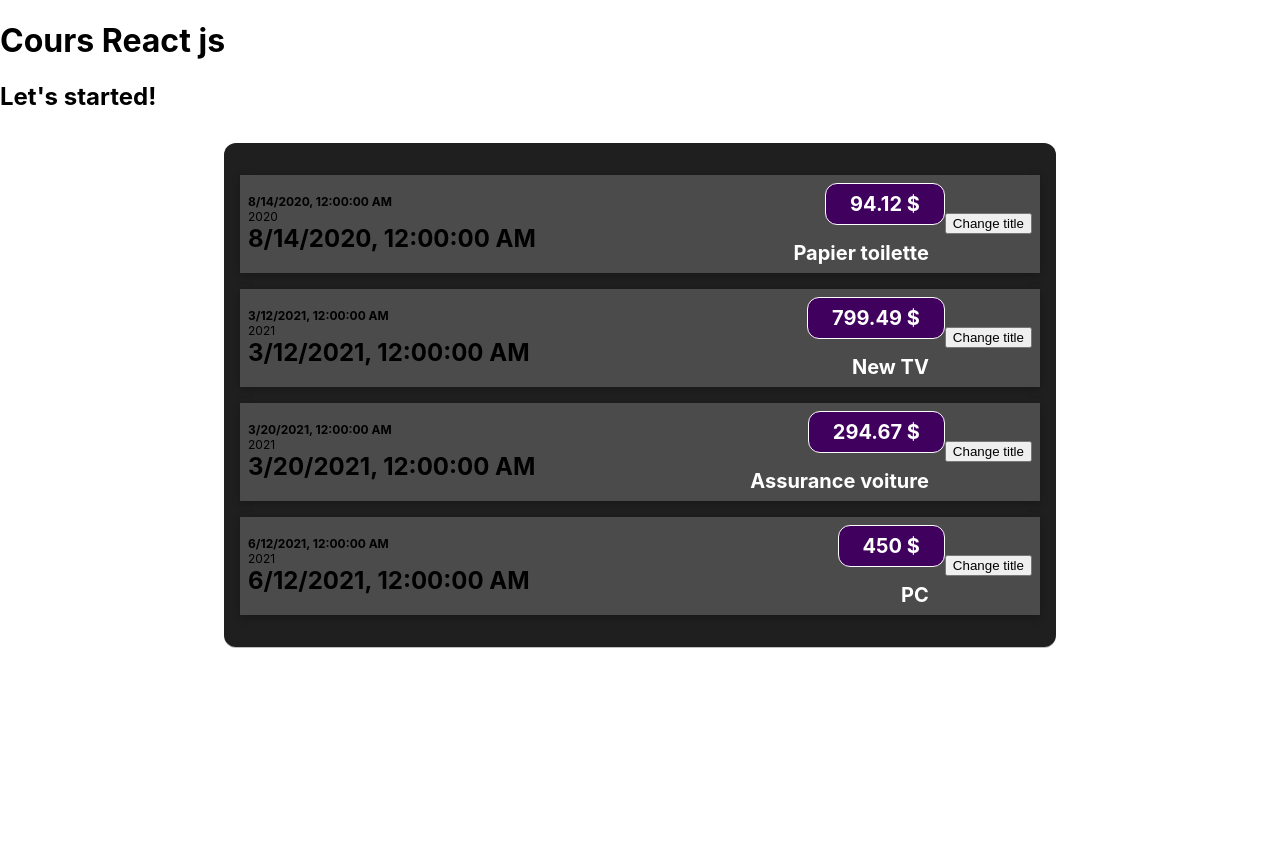
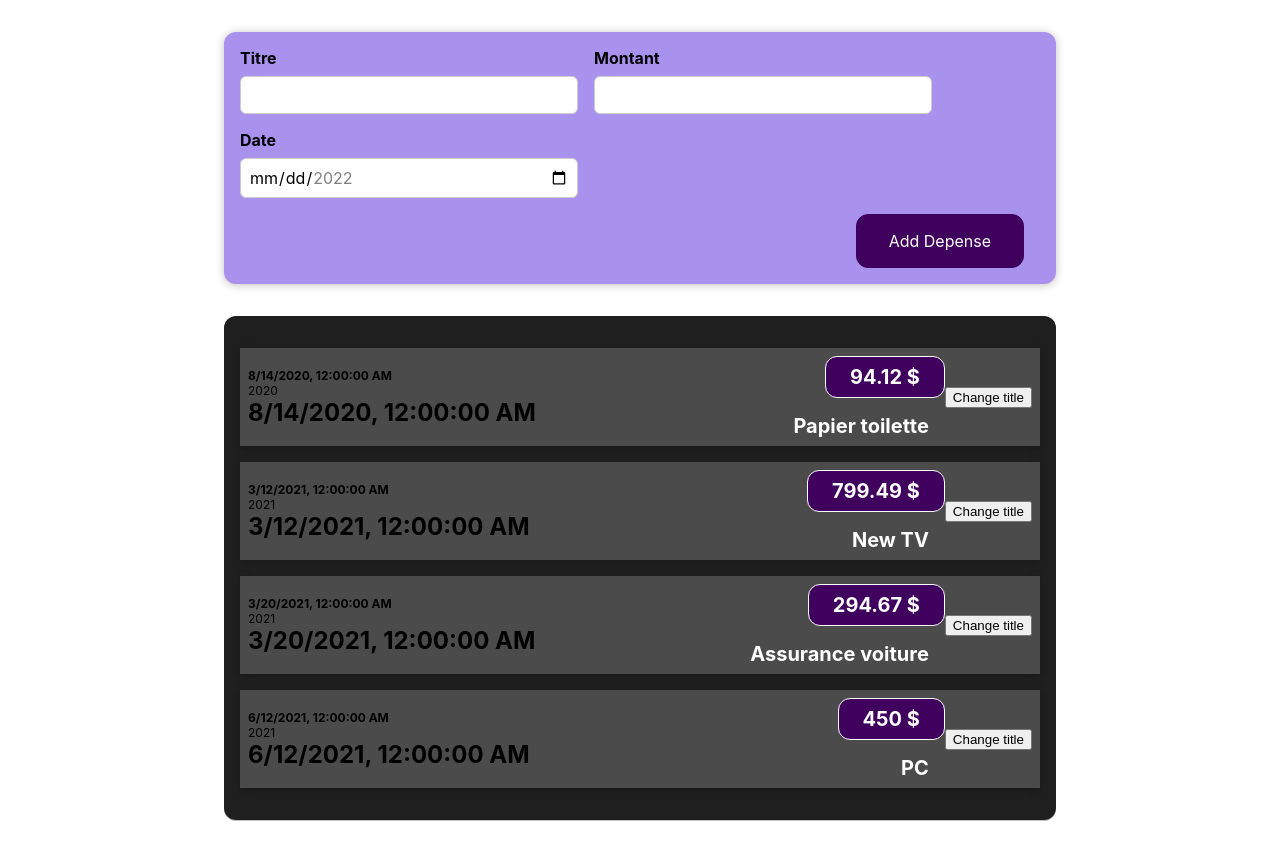
Before and after one commit to HKassogue/app_test_react_js, a React (Create React App) app: page / in a window 1280 px wide. Before the commit the page ends 800 px from the top, so only its background shows below. Built offline with nearby package versions, Linux system fonts and the light colour scheme.

Commit message:
add of new depense component and display

```diff
--- a/src/App.js
+++ b/src/App.js
@@ -1,6 +1,7 @@
 import './App.css';
 import React from 'react';
 import Depenses from './components/expenses/Depenses'
+import NewDepense from './components/newExpense/NewDepense';
 
 const App = () => {
   const depenses = [
@@ -39,13 +40,22 @@ const App = () => {
     </div>
   ); */
 
-  return React.createElement(
+  /* return React.createElement(
     'div',
     {},
     React.createElement('h1', {}, 'Cours React js'),
     React.createElement('h2', {}, "Let's started!"),
     React.createElement(Depenses, {depenses: depenses})
+  ); */
+
+  return (
+    <div>
+      <NewDepense />
+      <Depenses depenses={depenses} />
+    </div>
   );
+
+
 }
 
 export default App;
--- /dev/null
+++ b/src/components/newExpense/DepenseForm.css
@@ -0,0 +1,26 @@
+.new-depense__controls {
+    display: flex;
+    flex-wrap: wrap;
+    gap: 1rem;
+    margin-bottom: 1rem;
+    text-align: left;
+}
+
+.new-depense__control label {
+    font-weight: bold;
+    margin-bottom: 0.5rem;
+    display: block;
+}
+
+.new-depense__control input {
+    font: inherit;
+    padding: 0.5rem;
+    border-radius: 6px;
+    border: 1px solid #ccc;
+    width: 20rem;
+    max-width: 100%;
+}
+
+.new-depense__actions {
+    text-align: right;
+}
--- /dev/null
+++ b/src/components/newExpense/DepenseForm.js
@@ -0,0 +1,27 @@
+import React from "react";
+import './DepenseForm.css';
+
+
+const DepenseForm = () => {
+    return <form>
+        <div className="new-depense__controls">
+            <div className="new-depense__control">
+                <label>Titre</label>
+                <input type='text'/>
+            </div>
+            <div className="new-depense__control">
+                <label>Montant</label>
+                <input type='number' min='0.01' step='0.01'/>
+            </div>
+            <div className="new-depense__control">
+                <label>Date</label>
+                <input type='date' min='2022-03-02' max='2022-09-02'/>
+            </div>
+        </div>
+        <div className="new-depense__actions">
+            <button type="submit">Add Depense</button>
+        </div>
+    </form>
+};
+
+export default DepenseForm;
--- /dev/null
+++ b/src/components/newExpense/NewDepense.css
@@ -0,0 +1,37 @@
+.new-depense {
+    background-color: #a892ee;
+    padding: 1rem;
+    margin: 2rem auto;
+    width: 50rem;
+    max-width: 95%;
+    border-radius: 12px;
+    text-align: center;
+    box-shadow: 0 1px 8px rgba(0, 0, 0, 0.25);
+}
+
+.new-depense button {
+    font: inherit;
+    cursor: pointer;
+    padding: 1rem 2rem;
+    border: 1px solid #40005d;
+    background-color: #40005d;
+    color: white;
+    border-radius: 12px;
+    margin-right: 1rem;
+}
+
+.new-depense button:hover,
+.new-depense button:active {
+    background-color: #510674;
+    border-color: #510674;
+}
+
+.new-depense button.alternative {
+    color: #220131;
+    border-color: transparent;
+}
+
+.new-depense button.alternative:hover,
+.new-depense button.alternative:active{
+    background-color: #ddb3f8;
+}
--- /dev/null
+++ b/src/components/newExpense/NewDepense.js
@@ -0,0 +1,12 @@
+import React from "react";
+import DepenseForm from "./DepenseForm";
+
+import './NewDepense.css'
+
+const NewDepense = () => {
+    return <div className="new-depense">
+            <DepenseForm />
+    </div>
+};
+
+export default NewDepense;
```
